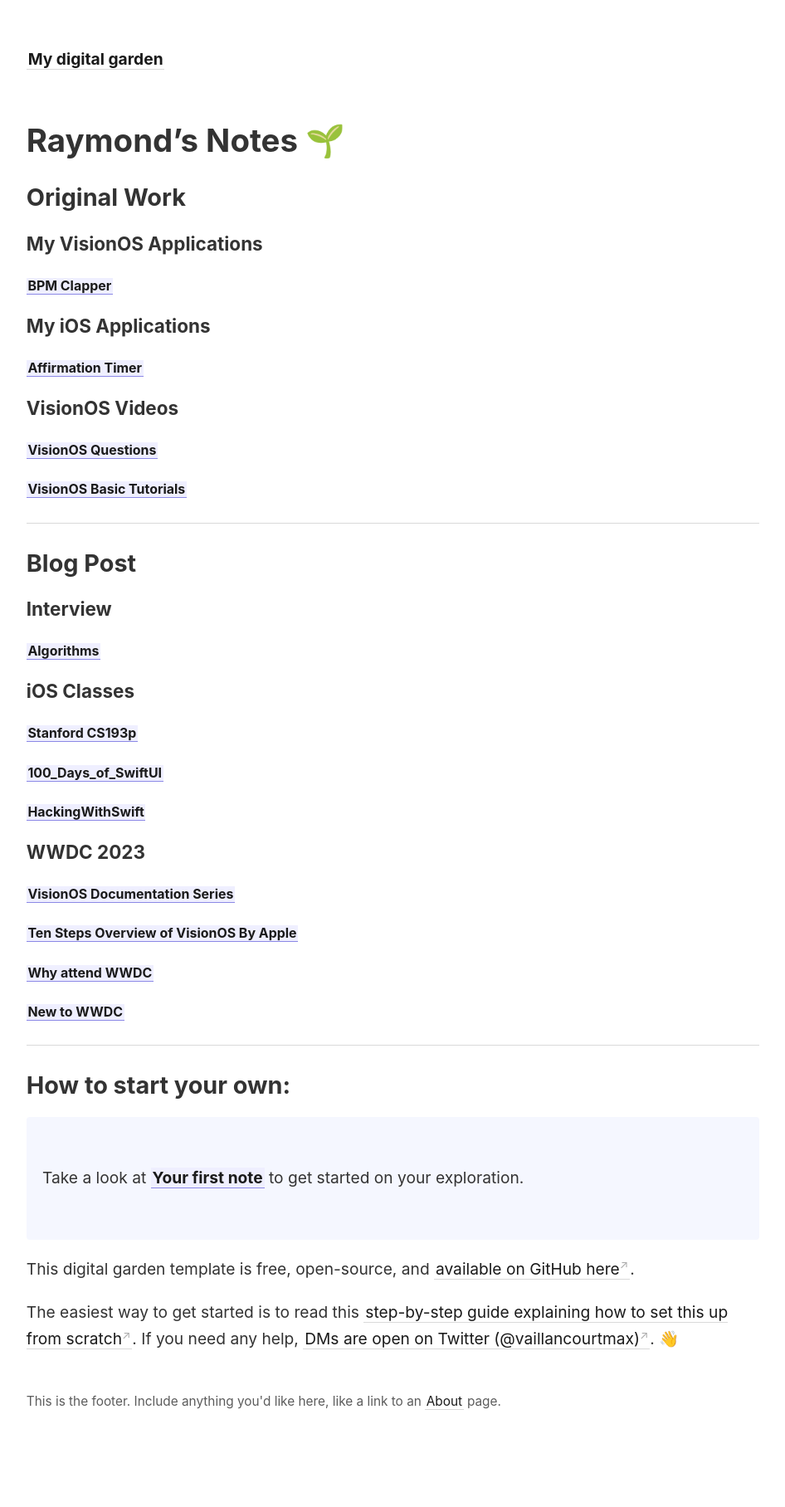
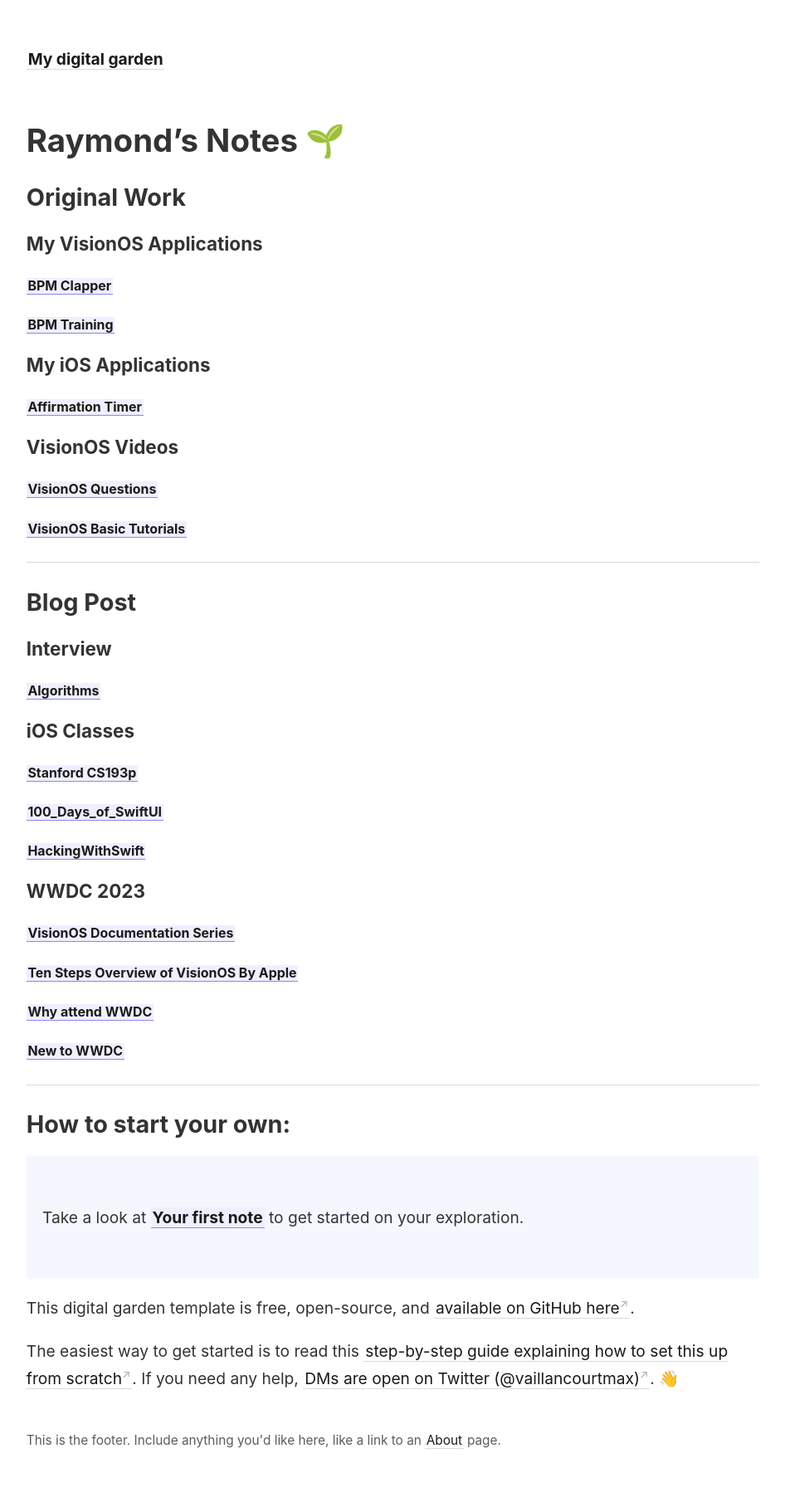
Before and after one commit to ahrchen/digital-garden-knowselfdaily, a Jekyll site: the page built from _pages/index.md, in a window 1280 px wide. Shown: the whole page at 83% size, without its empty margins (45-991 px from the left). Built offline with Jekyll 4.4.1, drawn with Linux system fonts in a browser that asks for light colours; before the commit the page ends 1769 px from its top, so only the background shows below that.

Commit message:
Add BPM Training

```diff
--- a/_pages/index.md
+++ b/_pages/index.md
@@ -11,6 +11,7 @@ permalink: /
 
 ### My VisionOS Applications
 ##### [[BPM Clapper]]
+##### [[BPM Training]]
 
 ### My iOS Applications
 ##### [[Affirmation Timer]]
```
Also changed, not shown: 2 other files.
